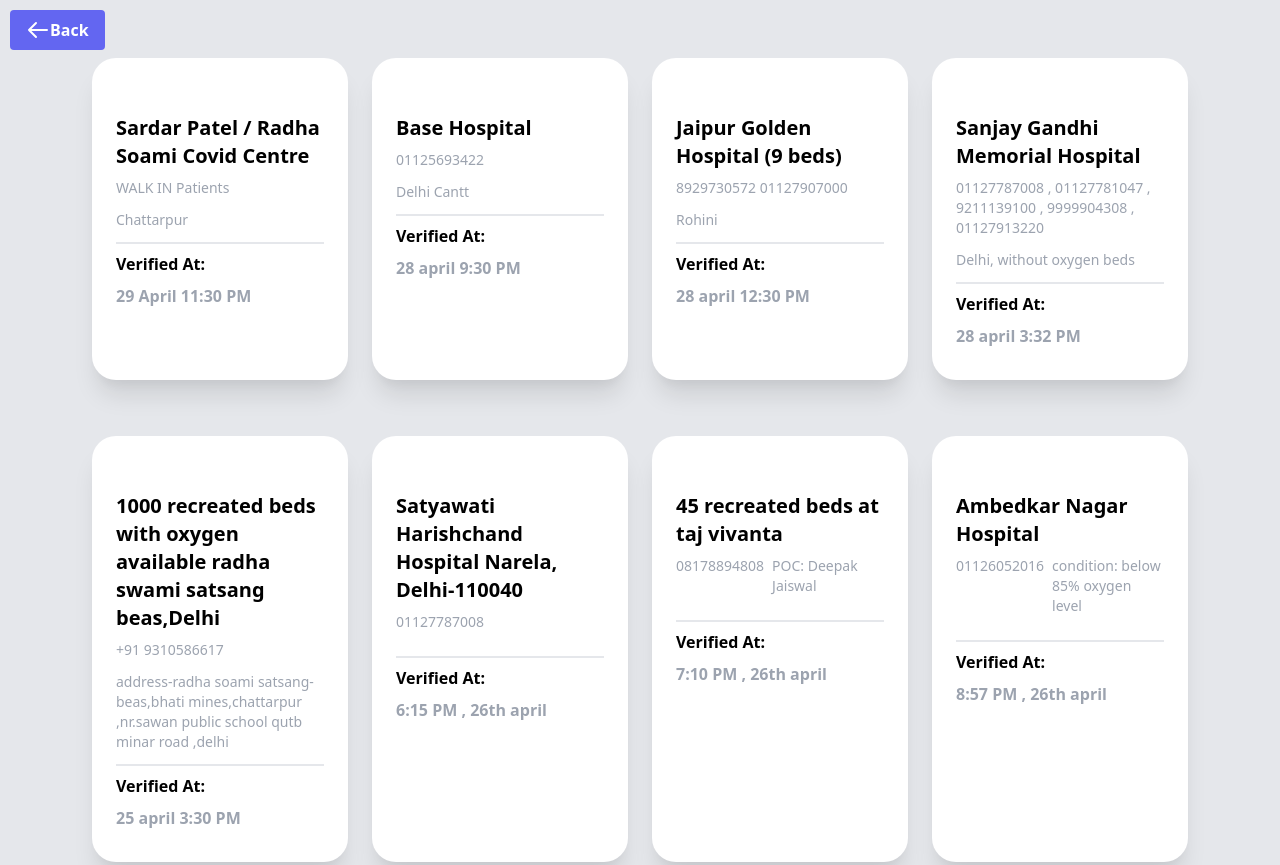
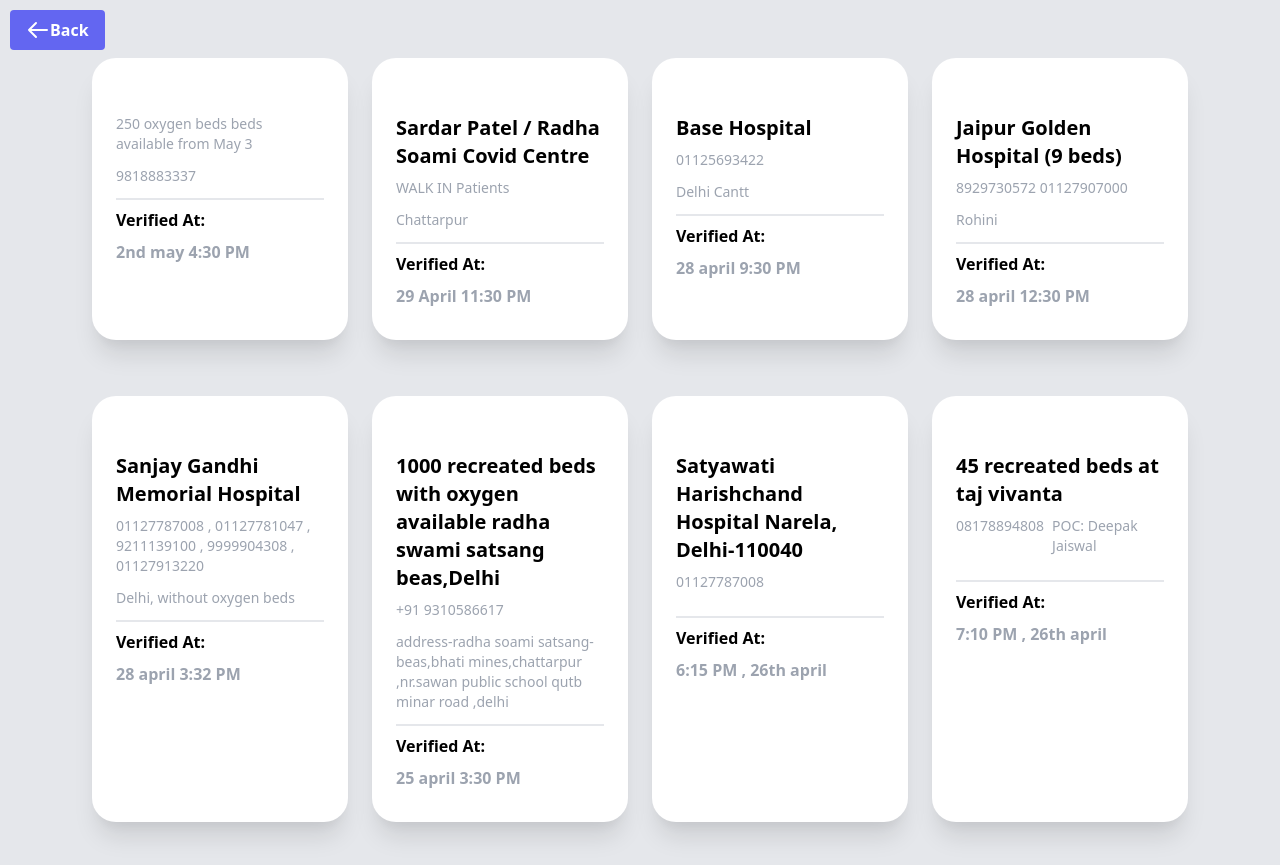
Before and after one commit to sharmadevanshi147/covid-19.io, a plain HTML site: page hospitalbeds.html in a window 1280 px wide. Shown: the top 865 px of the page. Drawn offline with nearby package versions, Linux system fonts and the light colour scheme.

Commit message:
Update hospitalbeds.html
added gurdwara beds lead chk code b4 merging

```diff
--- a/hospitalbeds.html
+++ b/hospitalbeds.html
@@ -21,6 +21,34 @@
 <div  class="flex items-center mt-8 justify-center">
 
 <div class="grid grid-cols-1 gap-6 sm:grid-cols-2 md:grid-cols-2 lg:grid-cols-4 xl:grid-cols-4">
+ <!-- 1 card -->
+    <div class="relative bg-white py-6 px-6 rounded-3xl w-64 my-4 shadow-xl">
+
+        <div class="mt-8">
+            <p class="text-xl font-semibold my-2"rakabganj sahib gurdwara, guru gobind singh bhawan, pandit pant marg , new delhi -1100001  </p>
+            <div class="flex space-x-2 text-gray-400 text-sm">
+              <p>250 oxygen beds beds available from May 3</p>
+
+            </div>
+            <div class="flex space-x-2 text-gray-400 text-sm my-3">
+                <!-- svg  -->
+
+                 <p>9818883337</p>
+            </div>
+            <div class="border-t-2"></div>
+
+            <div class="flex justify-between">
+
+                 <div class="my-2">
+                    <p class="font-semibold text-base mb-2">Verified At:</p>
+                    <div class="text-base text-gray-400 font-semibold">
+                        <p> 2nd may 4:30 PM</p>
+                    </div>
+                </div>
+            </div>
+        </div>
+    </div>
+    <!-- 1 card ended -->
 
     <!-- 1c card -->
     <div class="relative bg-white py-6 px-6 rounded-3xl w-64 my-4 shadow-xl">
```
